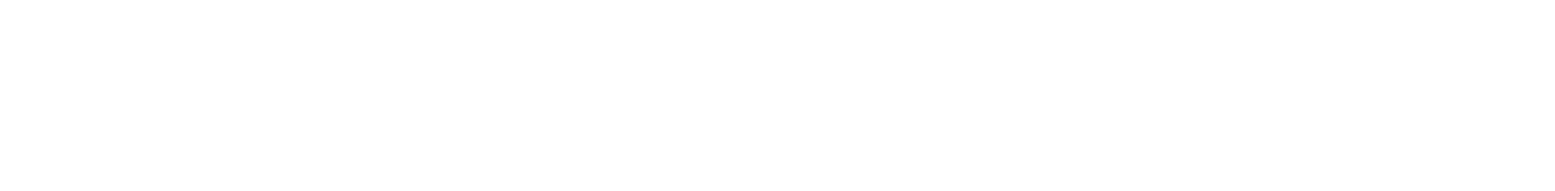
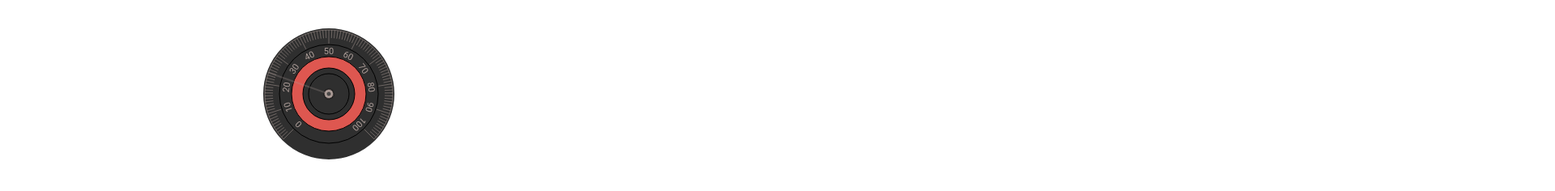
Before and after one commit to buribalkan/ChartRace, a plain HTML site: page gauge.html in a window 1280 px wide. Shown: the top 236 px of the page at 81% size, 1920 px wide, since content can reach past the window. Drawn offline with Linux system fonts and the light colour scheme.

Commit message:
Update gauge.html

```diff
--- a/gauge.html
+++ b/gauge.html
@@ -12,7 +12,6 @@
       gap: 20px;
       font-family: 'Roboto', sans-serif;
       font-size: 11px;
-      transform: scale(5);
     }
     .settings {
       display: none;
```
